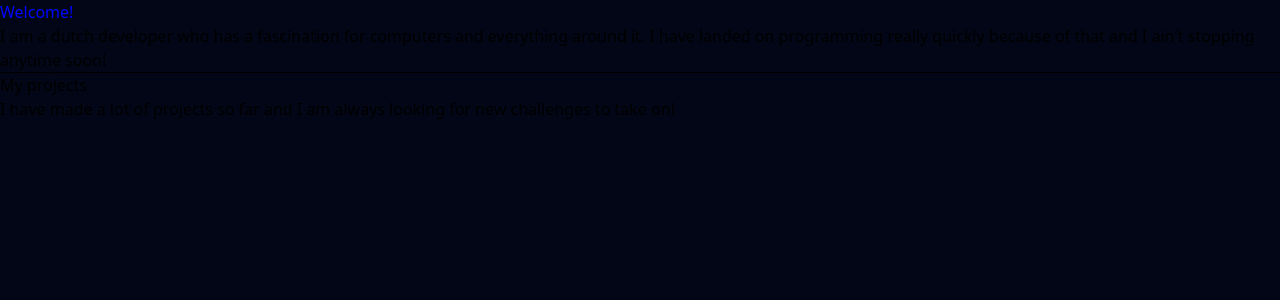
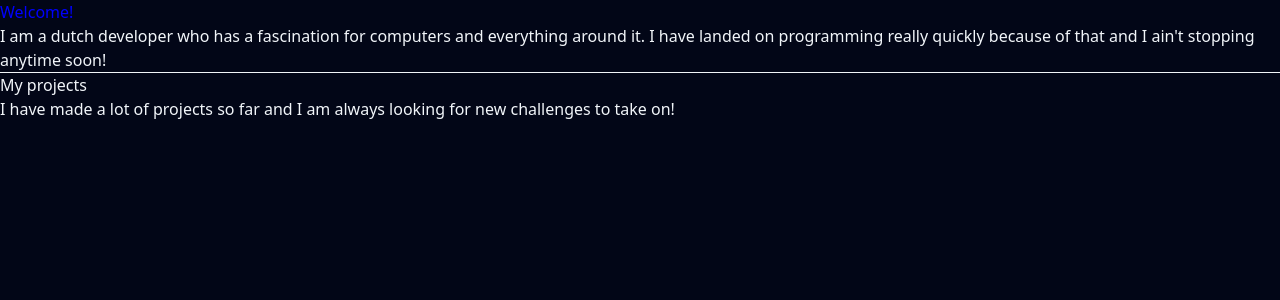
Before and after one commit to QKing-Official/QKing-Official.github.io, a Next.js app: page / in a window 1280 px wide. Shown: the top 300 px of the page. Built offline with nearby package versions, Linux system fonts and the light colour scheme.

Commit message:
Fixed text being black as well. This is going to be hard

```diff
--- a/app/globals.css
+++ b/app/globals.css
@@ -1,5 +1,12 @@
 @import "tailwindcss";
+
+:root {
+  background: none !important;
+  color: inherit !important;
+}
 
 html, body {
   background-color: #020617;
+  color: #f1f5f9;
+  min-height: 100vh;
 }
```
